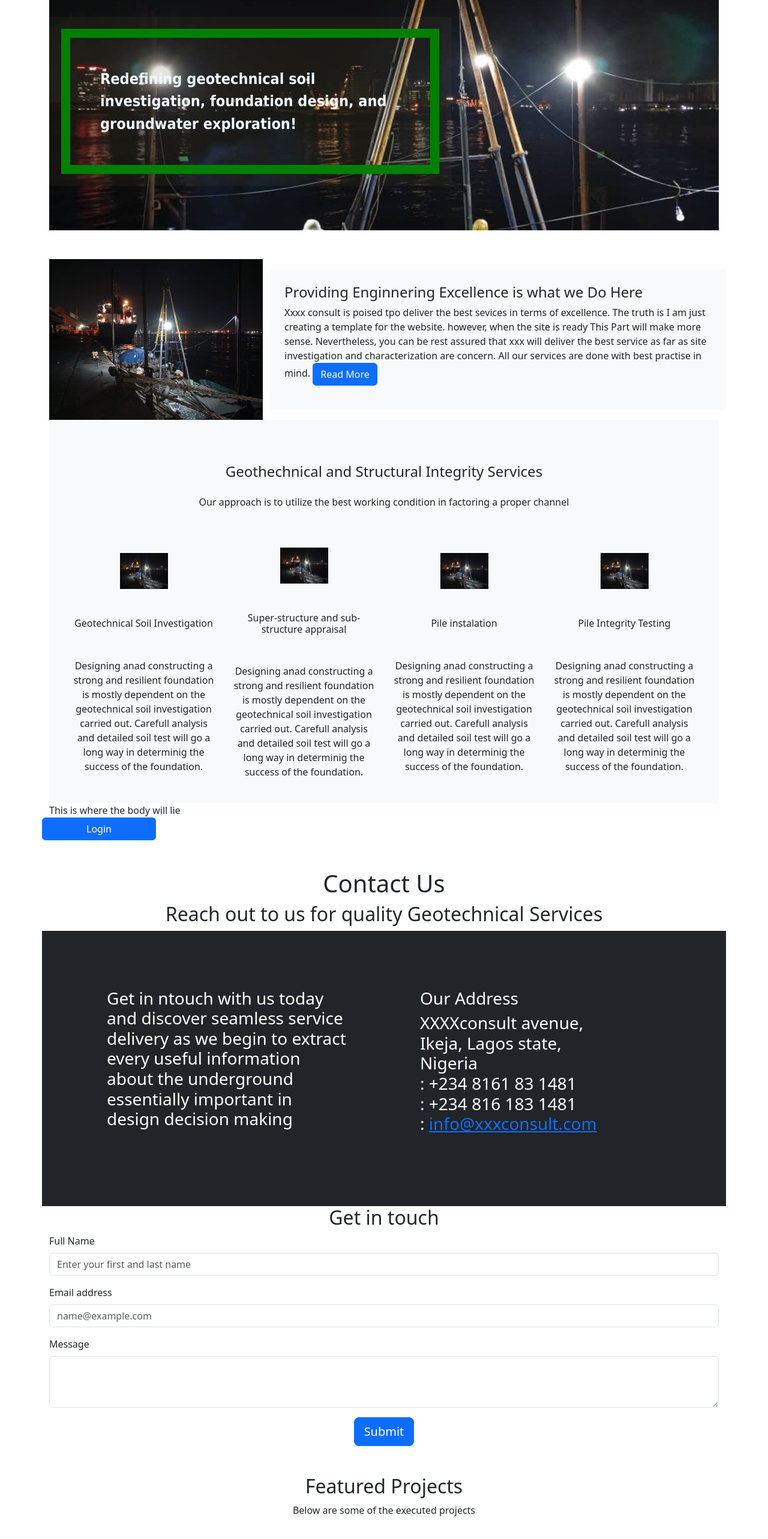
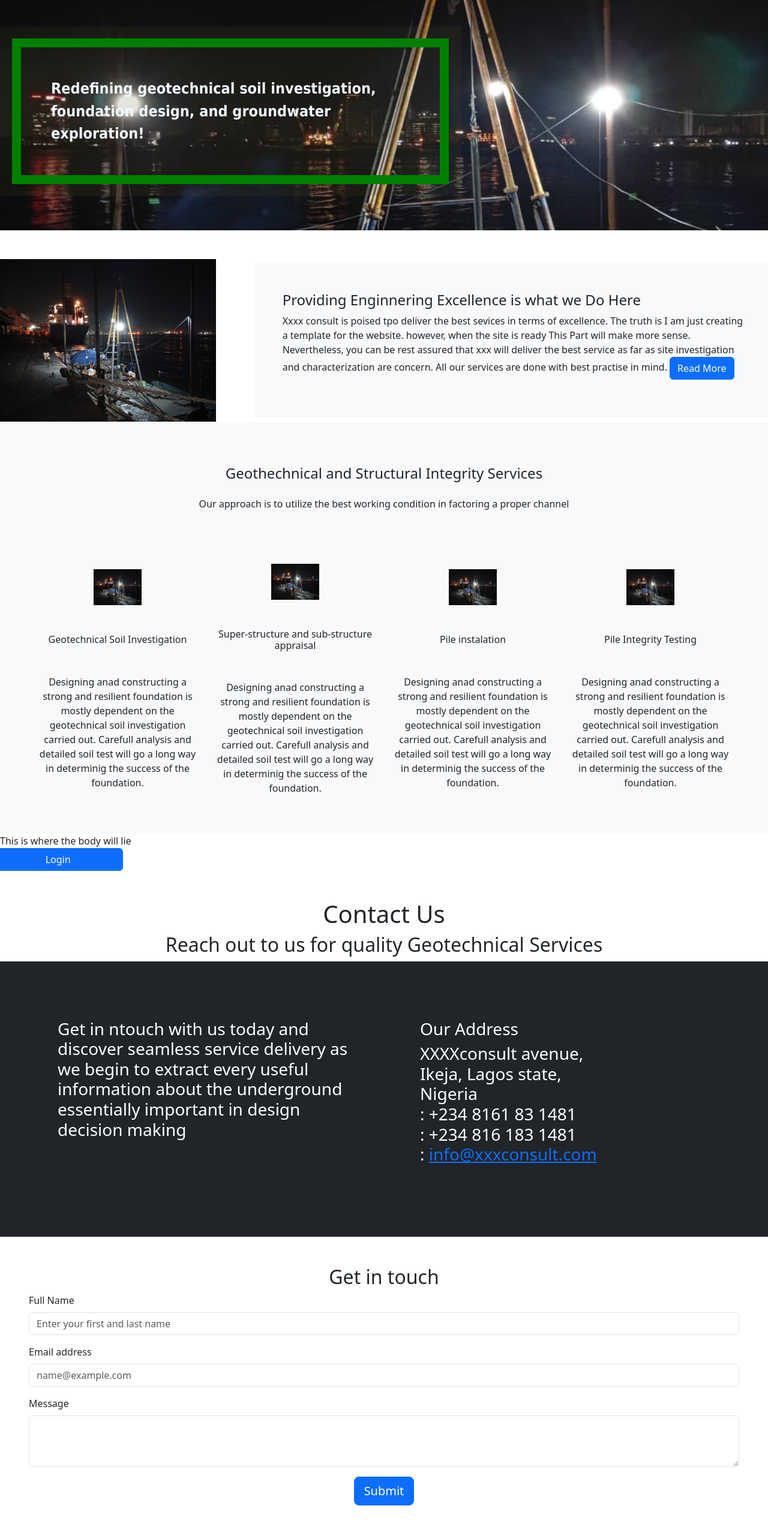
Before and after one commit to lecxis/terrakon, a React (Create React App) app: page / in a window 1280 px wide. Shown: the part 216-2782 px from the top of the page at 60% size. Built offline with nearby package versions, Linux system fonts and the light colour scheme.

Commit message:
I have adjusted the margins to to look better

```diff
--- a/src/App.js
+++ b/src/App.js
@@ -11,7 +11,7 @@ import Projects from './components/projects';
 
 function App() {
   return (
-    <Container  className="App">
+    <div className="App">
 
       <Header/>
 
@@ -19,7 +19,7 @@ function App() {
        <Contact/>
        <Projects/>
        <Footer/>
-    </Container >
+    </div >
   );
 }
 
--- a/src/components/contact.js
+++ b/src/components/contact.js
@@ -48,7 +48,7 @@ function HomeComponent() {
             </Col>
       </Row>
 
-      <Row>
+      <Row className="p-5">
         <Col>
         <h2 className="text-center"> Get in touch</h2>
 
--- a/src/components/homeComponent.js
+++ b/src/components/homeComponent.js
@@ -42,7 +42,7 @@ fetch('https://htacapi.onrender.com/api/defaulthtac/Account/authenticate',
 
     <div className='my-5'>
     <Row className="align-items-center">
-        <Col sm={8} className="mx-auto bg-light p-4">
+        <Col sm={8} className="mx-auto bg-light p-5">
         <h4> Providing Enginnering Excellence is what we Do Here</h4>
                     <p> Xxxx consult is poised tpo deliver the best sevices in terms of excellence. The truth
                       is I am just creating a template for the website. however, when the site is ready This
@@ -72,7 +72,7 @@ fetch('https://htacapi.onrender.com/api/defaulthtac/Account/authenticate',
         </Col>
 
         <Col xs={12} >
-              <Row className="mt-5 align-items-center text-center">
+              <Row className="mt-5 align-items-center text-center p-4">
                 <Col md ={4} lg={3} className= "justify-content-center " >
                       <img
     src={process.env.PUBLIC_URL + '/asset/images/ship-rig.jpg'}
```
